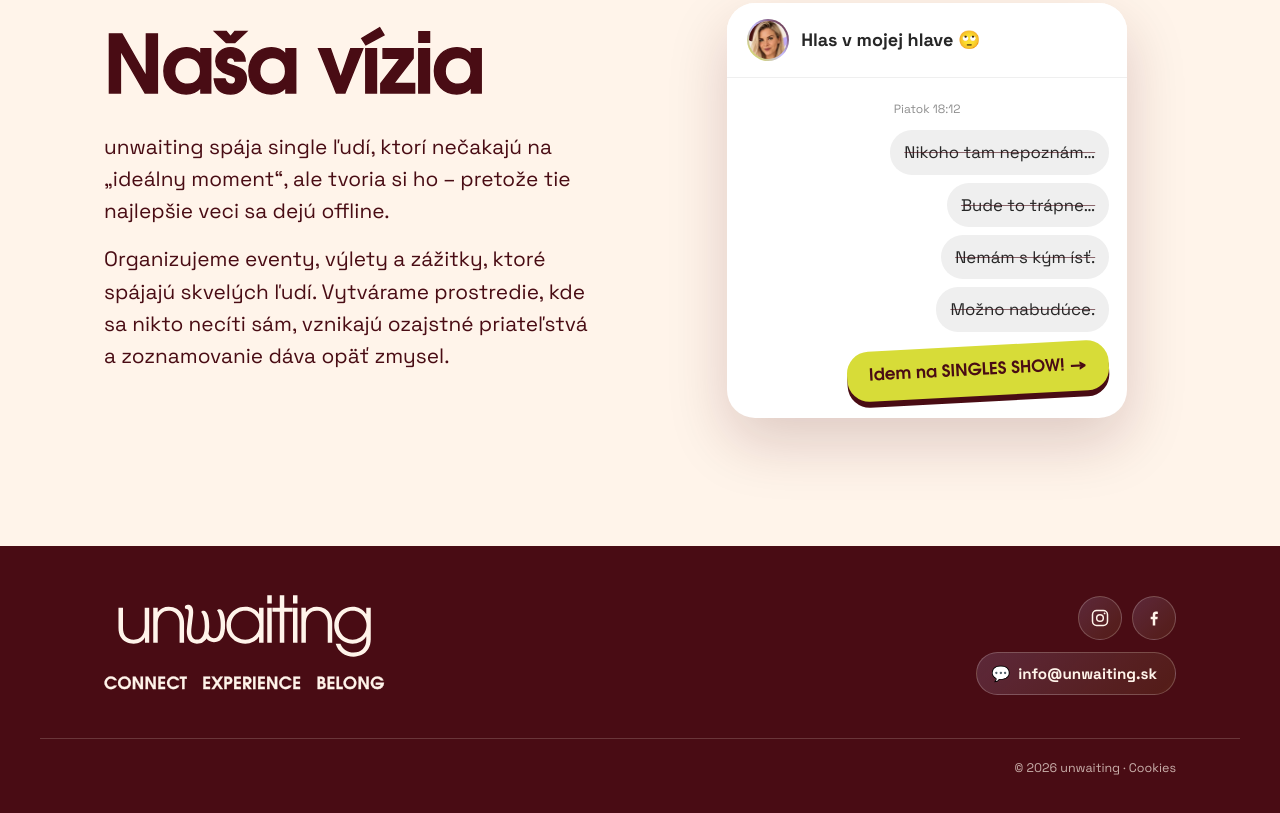
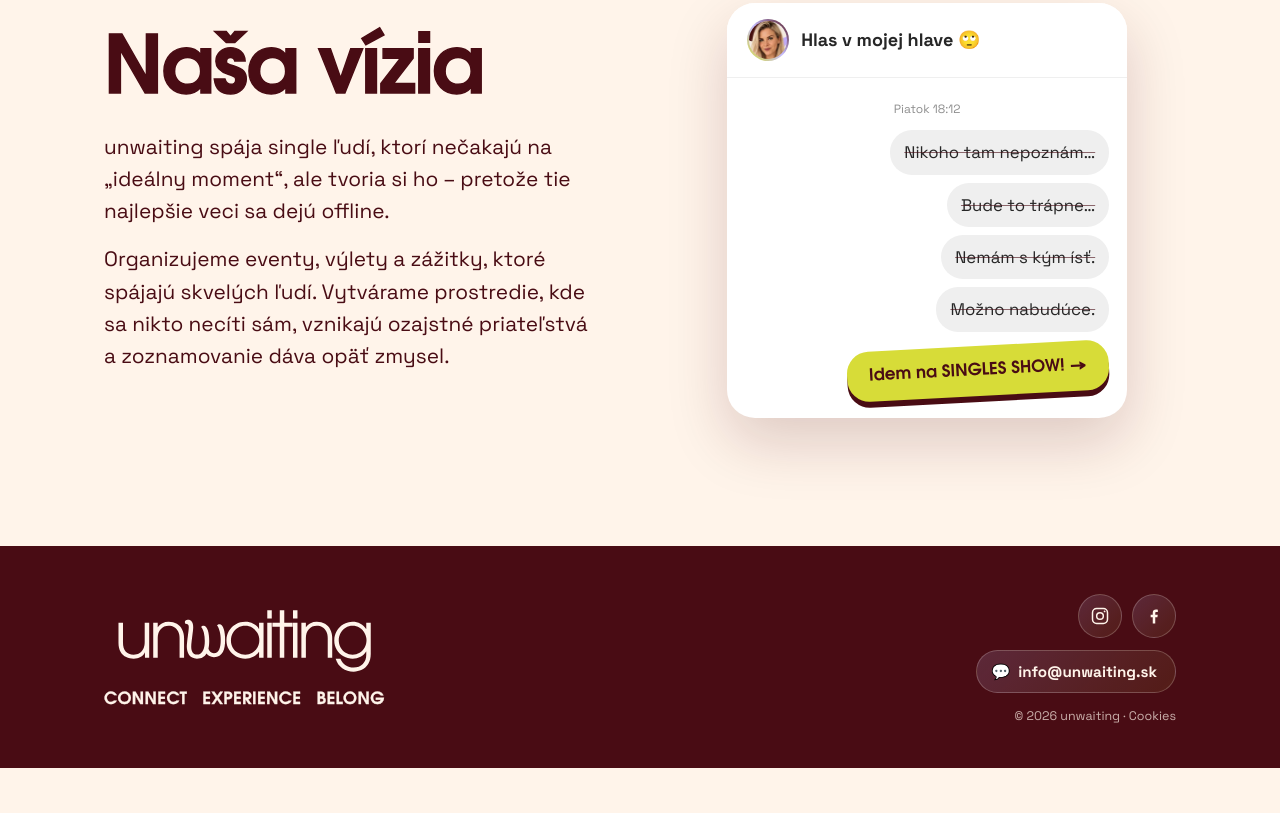
Before and after one commit to cakanova/moj-web, a plain HTML site: page index.html in a window 1280 px wide. Shown: the part 5965-6778 px from the top of the page. After the commit the page ends 6733 px from the top, so only its background shows below. Drawn offline with Linux system fonts and the light colour scheme.

Commit message:
Pätička: © a Cookies pod ikonami sietí, bez deliacej čiary
Co-Authored-By: Claude Opus 5.5 <noreply@anthropic.com>

```diff
--- a/index.html
+++ b/index.html
@@ -252,10 +252,8 @@
           <a class="footer-social-ic" href="https://www.facebook.com/unwaiting.singles/" target="_blank" rel="noopener" aria-label="unwaiting na Facebooku"><svg viewBox="0 0 24 24" aria-hidden="true"><path class="fill" d="M13.5 21v-7.5h2.6l.4-3h-3V8.6c0-.9.3-1.5 1.5-1.5h1.6V4.4c-.3 0-1.2-.1-2.3-.1-2.3 0-3.8 1.4-3.8 3.9v2.3H8v3h2.5V21h3z"/></svg></a>
         </div>
         <a class="footer-mail" href="mailto:info@unwaiting.sk"><span aria-hidden="true">💬</span> info@unwaiting.sk</a>
+        <small class="footer-legal">© 2026 unwaiting · <a href="cookies.html">Cookies</a></small>
       </div>
-    </div>
-    <div class="wrap footer-bottom">
-      <small class="footer-legal">© 2026 unwaiting · <a href="cookies.html">Cookies</a></small>
     </div>
   </footer>
   <script>
--- a/styles.css
+++ b/styles.css
@@ -1773,3 +1773,5 @@ a.footer-social-ic:hover { border-color: rgba(255, 244, 234, 0.45); }
 .pres-compare { display: grid; grid-template-columns: 1fr 1fr; gap: 16px; margin: 6px 0 12px; } .pres-compare figure { margin: 0; } .pres-compare img { width: 100%; height: auto; display: block; border-radius: 18px; } @media (max-width: 700px) { .pres-compare { grid-template-columns: 1fr; } } .legal-wrap:has(.pres-compare) { max-width: 1000px; }
 .ifacts .stars { display: flex; gap: 3px; margin-top: 4px; }
 .ifacts .stars svg { width: 26px; height: 26px; fill: var(--bordeaux); }
+.site-footer .footer-contact small.footer-legal { font-size: .78rem; opacity: .7; text-align: right; }
+@media (max-width: 900px) { .site-footer .footer-contact small.footer-legal { text-align: center; } }
```
Also changed, not shown: cookies.html (+1 -3 lines), pravidla-prezentacie.html (+1 -3 lines), prihlaska-na-podium.html (+1 -3 lines), single-show.html (+1 -3 lines).
